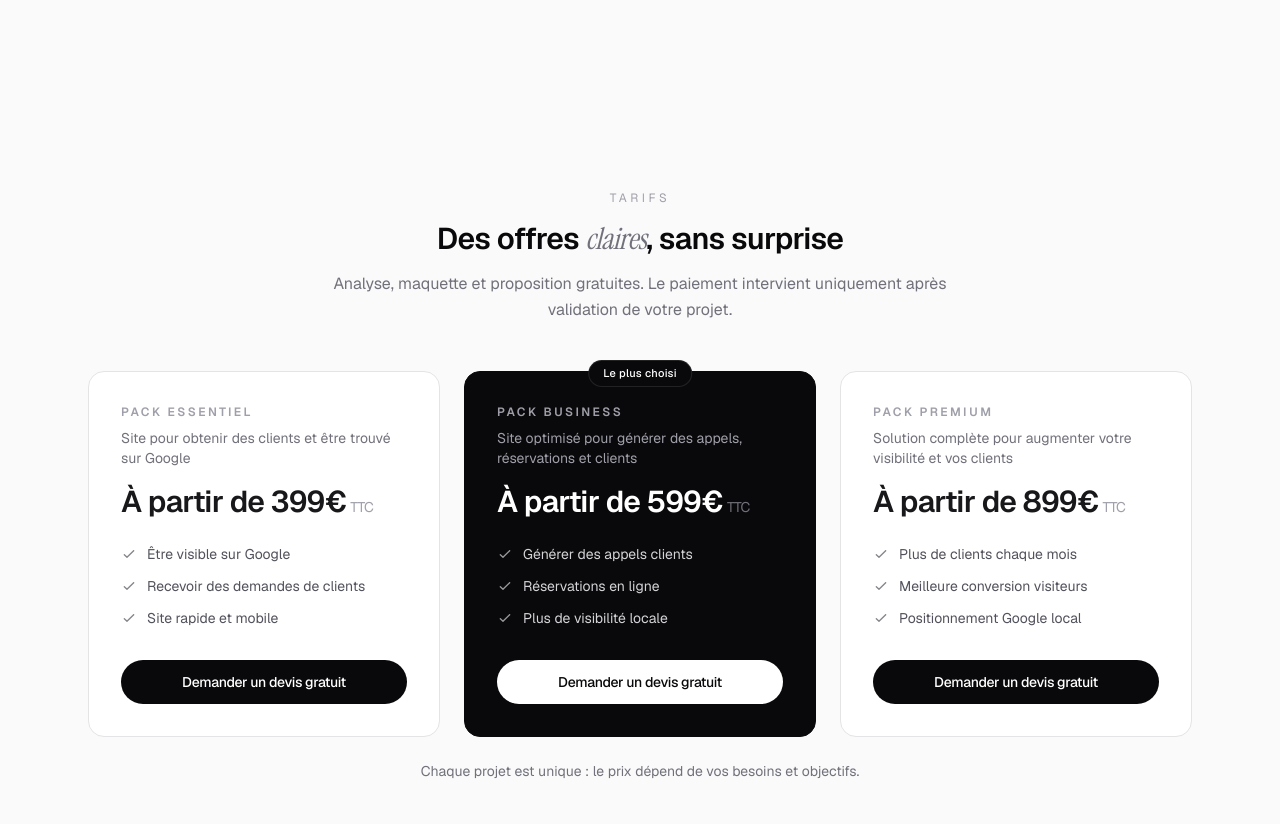
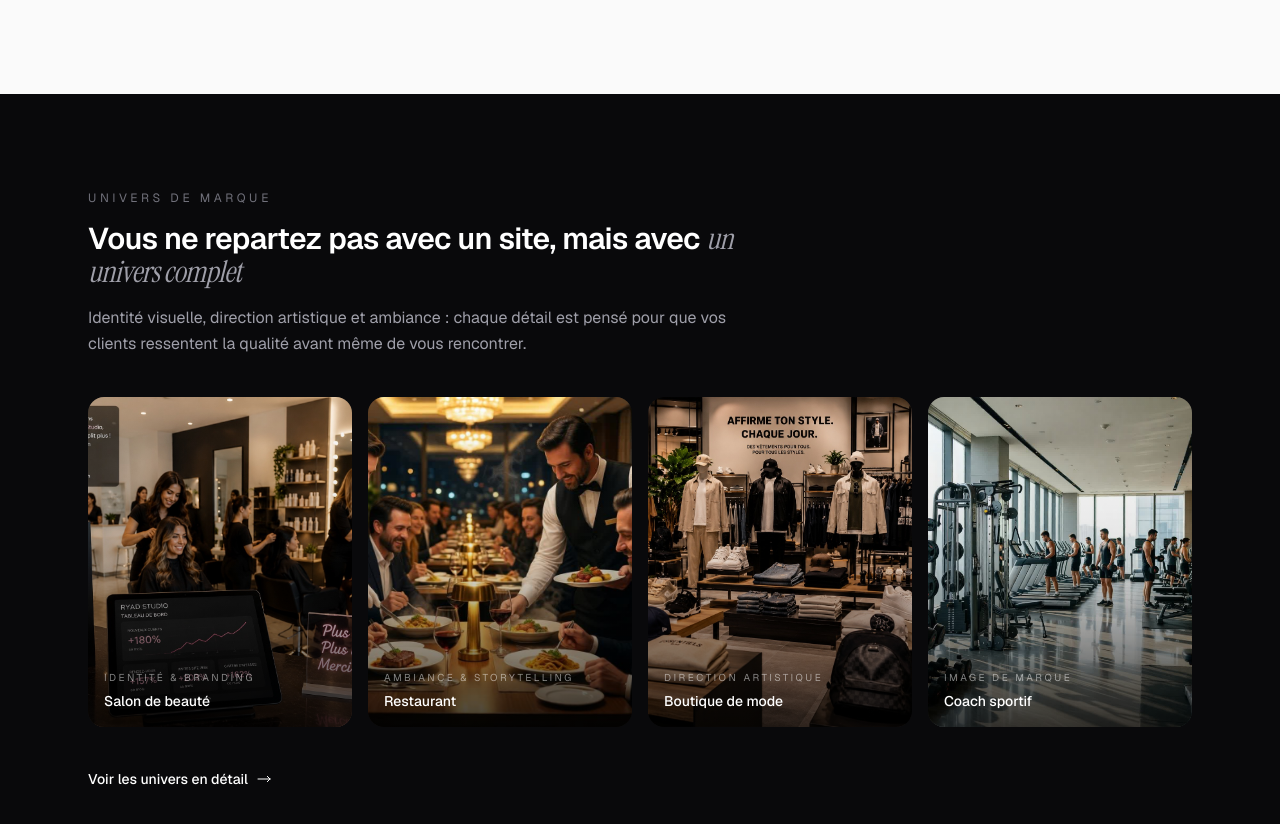
Before and after one commit to Ryad-Cyber/site-web, a Next.js app: page / in a window 1280 px wide. Shown: the part 1918-2742 px from the top of the page. Built offline with nearby package versions, Linux system fonts and the light colour scheme.

Commit message:
Refonte DA premium home et navigation

```diff
--- a/app/page.tsx
+++ b/app/page.tsx
@@ -15,7 +15,7 @@ const WHATSAPP_URL =
 const TARIFS_PLANS = [
   {
     name: "Pack Essentiel",
-    price: "À partir de 399€",
+    price: "À partir de 499€",
     desc: "Site pour obtenir des clients et être trouvé sur Google",
     features: ["Être visible sur Google", "Recevoir des demandes de clients", "Site rapide et mobile",],
     popular: false,
@@ -29,7 +29,7 @@ const TARIFS_PLANS = [
   },
   {
     name: "Pack Business",
-    price: "À partir de 599€",
+    price: "À partir de 699€",
     desc: "Site optimisé pour générer des appels, réservations et clients",
     features: ["Générer des appels clients", "Réservations en ligne", "Plus de visibilité locale",],
     popular: true,
@@ -219,7 +219,7 @@ function ScrollReveal({ children, delay = 0 }: { children: React.ReactNode; dela
 
 // Vraies réalisations présentées dans le showcase Services
 const SERVICES_SHOWCASE = [
-  { src: "/restaurant-site.png", name: "Restaurant", url: "restaurant.fr" },
+  { src: "/site_vetment.png", name: "Boutique de mode", url: "boutique-mode.fr" },
   { src: "/site_gym.jpeg", name: "Coach sportif", url: "coach-sportif.fr" },
   { src: "/site_immobilier.jpeg", name: "Immobilier", url: "agence-immo.fr" },
   { src: "/site_salon.jpeg", name: "Salon de beauté", url: "salon-beaute.fr" },
@@ -263,7 +263,7 @@ function ServicesShowcase() {
     if (reduce) return;
     const t = setInterval(
       () => setIndex((v) => (v + 1) % SERVICES_SHOWCASE.length),
-      4200
+      2600
     );
     return () => clearInterval(t);
   }, [reduce]);
@@ -331,6 +331,46 @@ function ServicesShowcase() {
         ))}
       </div>
     </motion.div>
+  );
+}
+
+// Univers clients — ce que le client obtient au-delà du site : une identité complète
+const UNIVERS = [
+  { src: "/salon_beaute.jpeg", name: "Salon de beauté", tag: "Identité & branding" },
+  { src: "/univers_restau.jpg", name: "Restaurant", tag: "Ambiance & storytelling" },
+  { src: "/vetment.jpeg", name: "Boutique de mode", tag: "Direction artistique" },
+  { src: "/gym.jpg", name: "Coach sportif", tag: "Image de marque" },
+];
+
+function UniversStrip() {
+  return (
+    <div className="grid grid-cols-2 gap-3 sm:gap-4 lg:grid-cols-4">
+      {UNIVERS.map((item, i) => (
+        <motion.figure
+          key={item.src}
+          initial={{ opacity: 0, y: 24 }}
+          whileInView={{ opacity: 1, y: 0 }}
+          viewport={{ once: true, margin: "-60px" }}
+          transition={{ duration: 0.7, delay: i * 0.08, ease: [0.22, 1, 0.36, 1] }}
+          className="group relative overflow-hidden rounded-2xl bg-zinc-900"
+        >
+          <div className="relative aspect-[4/5]">
+            <Image
+              src={item.src}
+              alt={`Univers de marque — ${item.name}`}
+              fill
+              sizes="(max-width: 1024px) 50vw, 25vw"
+              className="object-cover transition-transform duration-[900ms] ease-[cubic-bezier(0.22,1,0.36,1)] group-hover:scale-[1.05]"
+            />
+            <div className="absolute inset-0 bg-gradient-to-t from-black/75 via-black/10 to-transparent" />
+          </div>
+          <figcaption className="absolute inset-x-0 bottom-0 p-4">
+            <p className="text-[10px] uppercase tracking-[0.25em] text-white/50">{item.tag}</p>
+            <p className="mt-1.5 text-sm font-medium text-white">{item.name}</p>
+          </figcaption>
+        </motion.figure>
+      ))}
+    </div>
   );
 }
 
@@ -482,6 +522,47 @@ export default function Home() {
                 <p className="mt-1.5 text-sm leading-relaxed text-zinc-500">{service.desc}</p>
               </motion.div>
             ))}
+          </div>
+        </section>
+
+        {/* UNIVERS — ce que le client obtient au-delà du site */}
+        <section className="bg-zinc-950 text-white">
+          <div className="max-w-6xl mx-auto px-4 sm:px-6 py-16 md:py-24">
+            <div className="mb-10 max-w-2xl">
+              <SectionHeading
+                tone="light"
+                label="Univers de marque"
+                title={
+                  <>
+                    Vous ne repartez pas avec un site, mais avec{" "}
+                    <span className="font-[family-name:var(--font-instrument-serif)] font-normal italic text-zinc-400">
+                      un univers complet
+                    </span>
+                  </>
+                }
+                subtitle="Identité visuelle, direction artistique et ambiance : chaque détail est pensé pour que vos clients ressentent la qualité avant même de vous rencontrer."
+              />
+            </div>
+
+            <UniversStrip />
+
+            <div className="mt-10">
+              <a
+                href="/realisations"
+                className="group inline-flex items-center gap-2 text-sm font-medium text-white transition-colors hover:text-zinc-400"
+              >
+                Voir les univers en détail
+                <svg
+                  className="w-4 h-4 transition-transform duration-300 group-hover:translate-x-1"
+                  fill="none"
+                  viewBox="0 0 24 24"
+                  stroke="currentColor"
+                  strokeWidth={1.5}
+                >
+                  <path strokeLinecap="round" strokeLinejoin="round" d="M17 8l4 4m0 0l-4 4m4-4H3" />
+                </svg>
+              </a>
+            </div>
           </div>
         </section>
 
```
Also changed, not shown: app/components/Header.tsx (+47 -34 lines).
